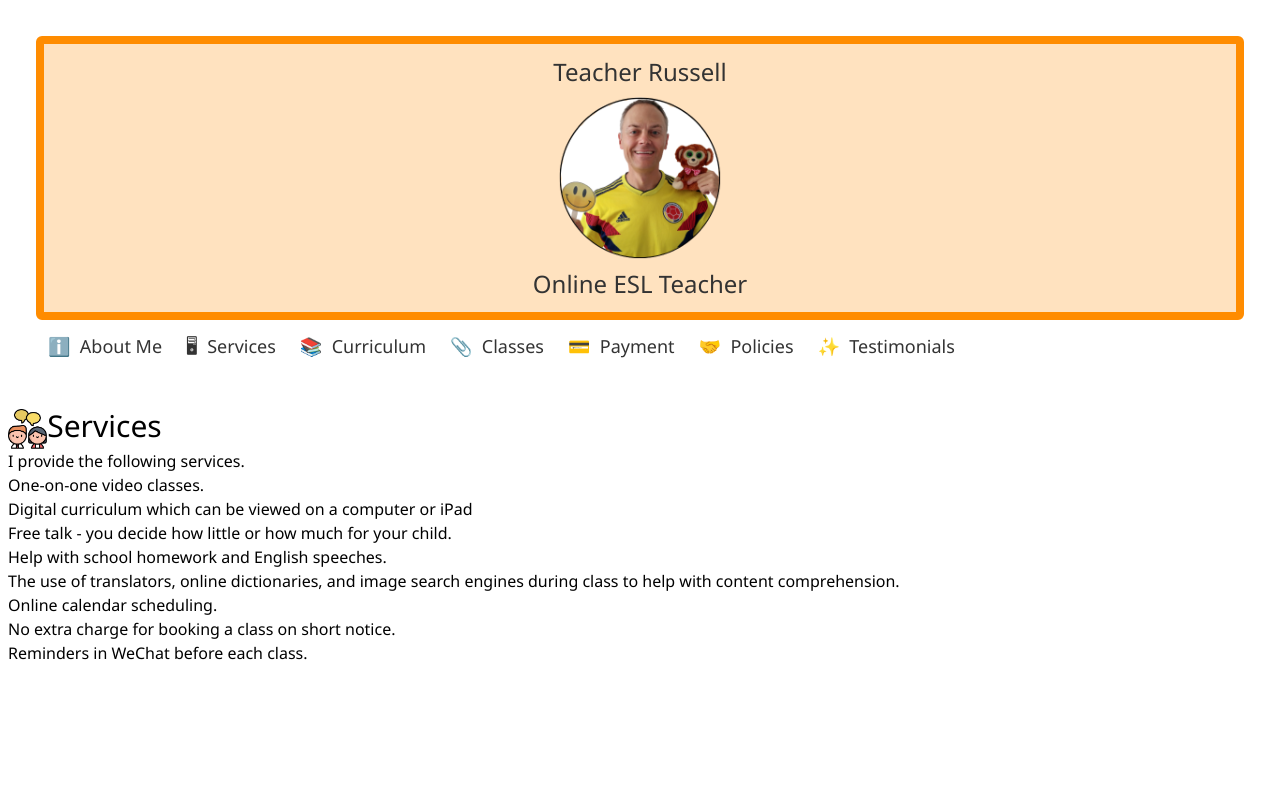
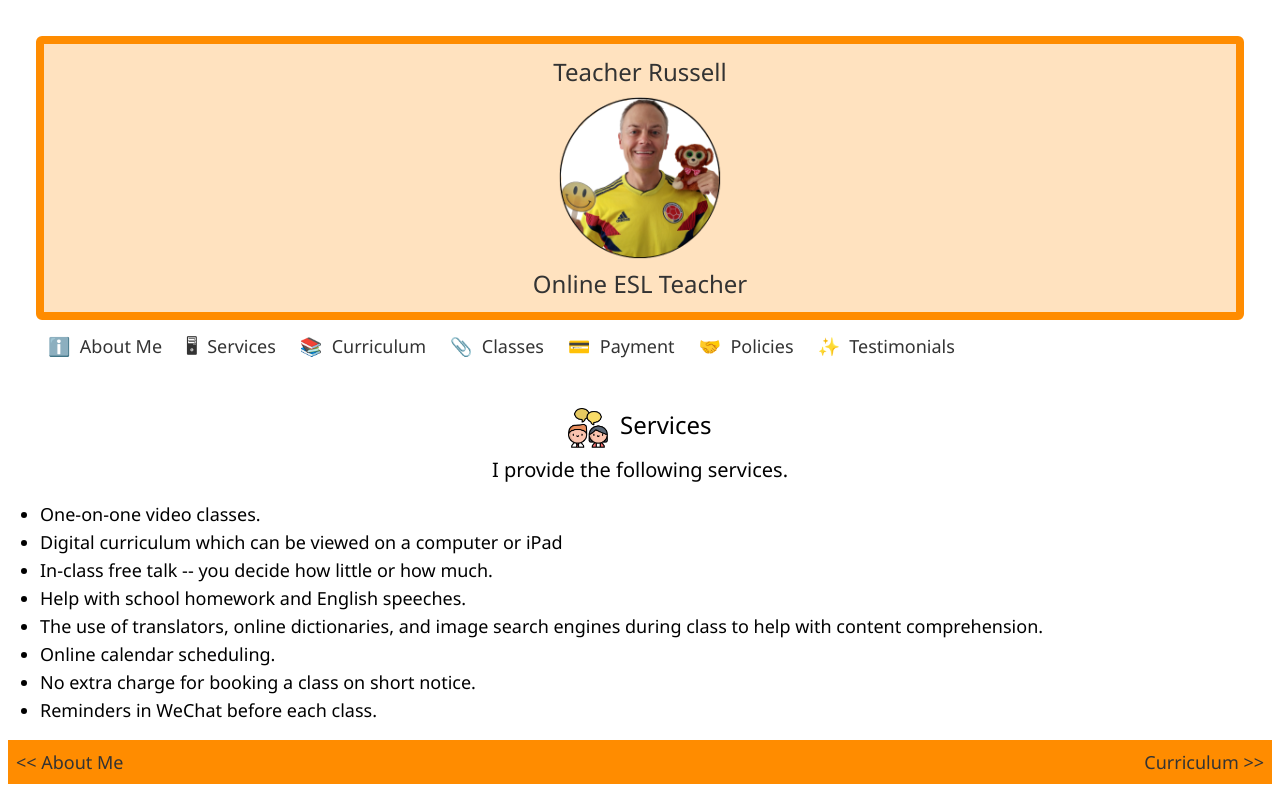
Before and after one commit to rusty-reebs/teacher-russell, a React (Create React App) app: page /services in a window 1280 px wide. Built offline with nearby package versions, Linux system fonts and the light colour scheme.

Commit message:
Finish draft of services page

```diff
--- a/src/components/About.js
+++ b/src/components/About.js
@@ -57,7 +57,7 @@ const About = (props) => {
           Services >>{" "}
         </Link>
       </div>
-      <div className="h-6"></div>
+      <div className="h-4"></div>
     </div>
   );
 };
--- a/src/components/Services.js
+++ b/src/components/Services.js
@@ -1,35 +1,55 @@
 // Services.js
 
 import React from "react";
+import { Link } from "react-router-dom";
 import "../index.css";
 import clipart from "../assets/clipart.png";
 
 const Services = (props) => {
   return (
     <div>
-      <h1 className="text-3xl">
+      <div className="mx-5 text-lg">
+        <h1 className="text-2xl text-center pb-2">
           <img
             src={clipart}
             style={{ display: "inline-flex", height: 40 }}
             alt="logo"
           />
-        Services
+          &nbsp;&nbsp;Services
         </h1>
-      <h2>I provide the following services.</h2>
-      <ul>
+        <div className="flex flex-col gap-4">
+          <h2 className="text-center text-xl">
+            I provide the following services.
+          </h2>
+          <div className="mx-3">
+            <ul className="list-disc list-outside">
               <li>One-on-one video classes.</li>
-        <li>Digital curriculum which can be viewed on a computer or iPad</li>
-        <li>Free talk - you decide how little or how much for your child.</li>
+              <li>
+                Digital curriculum which can be viewed on a computer or iPad
+              </li>
+              <li>In-class free talk -- you decide how little or how much.</li>
               <li>Help with school homework and English speeches.</li>
               <li>
-          The use of translators, online dictionaries, and image search engines
-          during class to help with content comprehension.
+                The use of translators, online dictionaries, and image search
+                engines during class to help with content comprehension.
               </li>
               <li>Online calendar scheduling.</li>
               <li>No extra charge for booking a class on short notice.</li>
               <li>Reminders in WeChat before each class.</li>
             </ul>
           </div>
+        </div>
+      </div>
+      <div className="flex justify-between text-lg w-full bg-orange text-black py-2 mt-4">
+        <Link to="/about" className="pl-2">
+          &lt;&lt; About Me
+        </Link>
+        <Link to="/curriculum" className="pr-2">
+          Curriculum &gt;&gt;
+        </Link>
+      </div>
+      <div className="h-4"></div>
+    </div>
   );
 };
 
```
Lines whose indentation alone changed are shown as unchanged.
